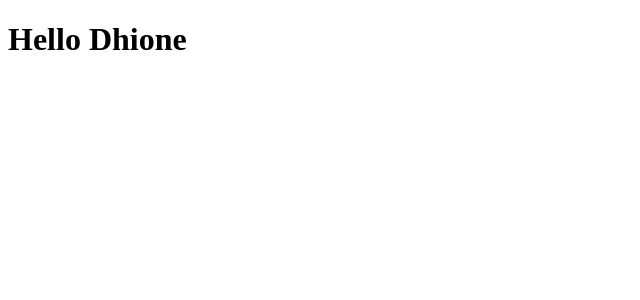
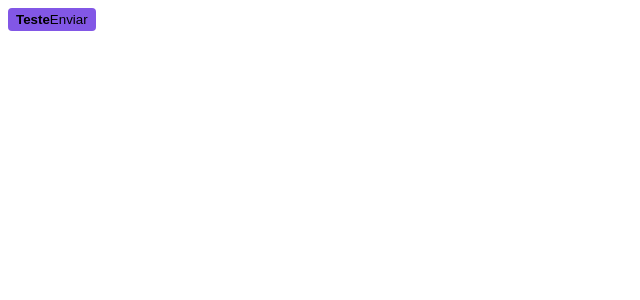
Before and after one commit to DhioneCastilhoBarbosa/ignite-shop, a Next.js app: page / in a window 1280 px wide. Shown: the top 300 px of the page, without its empty margins (0-640 px from the left). Built offline with nearby package versions, Linux system fonts and the light colour scheme.

Commit message:
config stiches

```diff
--- a/package.json
+++ b/package.json
@@ -9,6 +9,7 @@
     "lint": "next lint"
   },
   "dependencies": {
+    "@stitches/react": "^1.2.8",
     "@types/node": "20.4.2",
     "@types/react": "18.2.15",
     "@types/react-dom": "18.2.7",
--- a/src/pages/_document.tsx
+++ b/src/pages/_document.tsx
@@ -1,4 +1,5 @@
 import { Html, Head, Main, NextScript } from "next/document";
+import { getCssText } from "../styles";
 
 export default function Document() {
   return (
@@ -14,6 +15,8 @@
           href="https://fonts.googleapis.com/css2?family=Roboto:wght@400;700&family=Titillium+Web:wght@400;600;700&display=swap"
           rel="stylesheet"
         />
+
+        <style id="stitches" dangerouslySetInnerHTML={{ __html: getCssText() }} />
       </Head>
       <body>
         <Main />
--- a/src/pages/index.tsx
+++ b/src/pages/index.tsx
@@ -1,7 +1,25 @@
+import { styled } from "../styles"
 
+const Button = styled('button', {
+  backgroundColor: '$rocketseat',
+  borderRadius:4,
+  border: 0,
+  padding:'4px 8px',
+
+  span:{
+    fontWeight: 'bold',
+
+  },
+  '&:hover': {
+    filter:'brightness(0.8)'
+  }
+})
 
 export default function Home() {
   return (
-    <h1>Hello Dhione</h1>
+    <Button>
+      <span>Teste</span>
+      Enviar
+      </Button>
   )
 }
--- /dev/null
+++ b/src/styles/index.ts
@@ -0,0 +1,18 @@
+import {createStitches} from '@stitches/react'
+
+export const {
+  config,
+  styled,
+  css,
+  globalCss,
+  keyframes,
+  getCssText,
+  theme,
+  createTheme,
+}= createStitches({
+  theme:{
+    colors:{
+      rocketseat: '#8257e6',
+    }
+  }
+})
```
Also changed, not shown: 1 other file (tests, documents, lock files or other folders).
